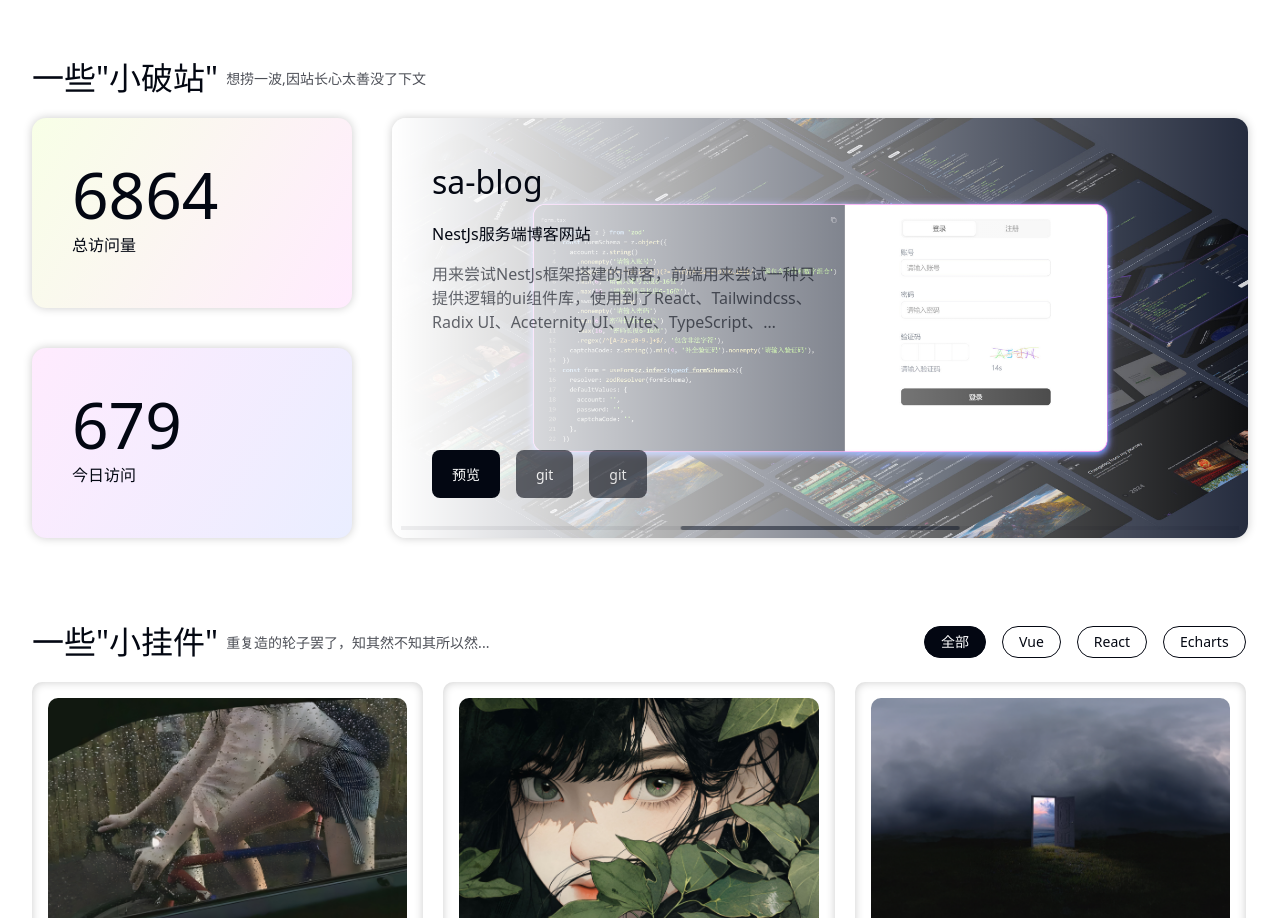
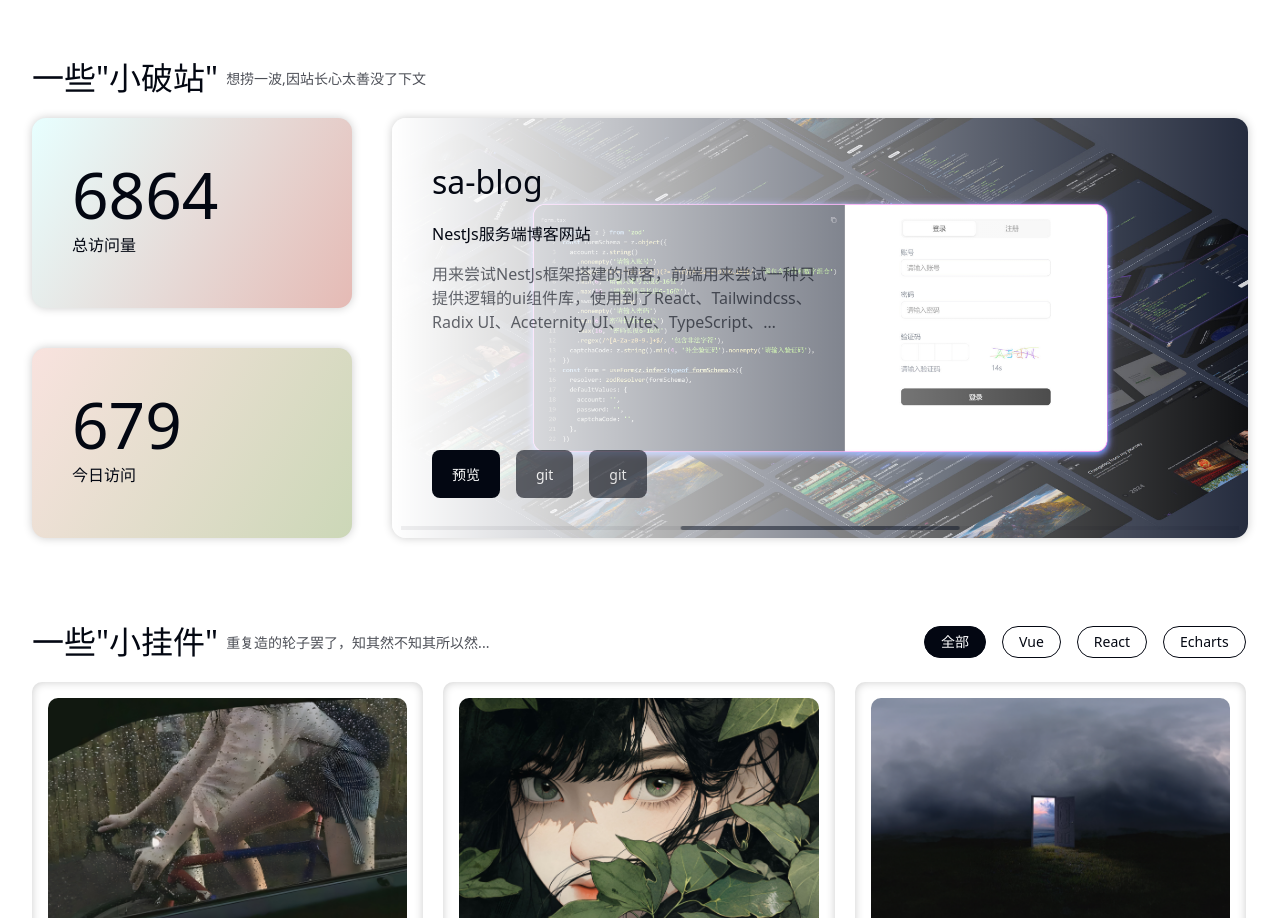
Before and after one commit to MC-YCY/next-blog, a Next.js app: page / in a window 1280 px wide. Shown: the part 802-1720 px from the top of the page. Built offline with nearby package versions, Linux system fonts and the light colour scheme.

Commit message:
fix: home-data numberCard 颜色

```diff
--- a/components/pages/home/home-data.tsx
+++ b/components/pages/home/home-data.tsx
@@ -113,14 +113,14 @@
 }
 const HomeDataCardCount = () => {
     return <div
-        className={'h-full flex flex-col justify-center xl:py-[32px] xl:px-[40px] pl-4 pt-2 bg-[linear-gradient(121deg,rgba(186,255,16,0.1)_0%,rgba(255,37,243,0.09)_100%)] rounded-[14px] cursor-pointer  bg-background shadow-[0_0_10px_rgba(0,0,0,0.2)] dark:shadow-[0_0_8px_rgba(255,255,255,.1)]'}>
+        className={'h-full flex flex-col justify-center xl:py-[32px] xl:px-[40px] pl-4 pt-2 bg-[linear-gradient(121deg,rgba(196,255,255,0.4)_0%,rgba(190,83,69,0.4)_100%)] rounded-[14px] cursor-pointer  bg-background shadow-[0_0_10px_rgba(0,0,0,0.2)] dark:shadow-[0_0_8px_rgba(255,255,255,.1)]'}>
         <div className={'text-[24px] xl:text-[64px] h-[24px] xl:h-[64px] flex items-center text-foreground'}>6864</div>
         <div className={'text-[16px] h-[16px] flex items-center my-[10px] text-foreground'}>总访问量</div>
     </div>
 }
 const HomeDataCardDate = () => {
     return <div
-        className={'h-full flex flex-col justify-center xl:py-[32px] xl:px-[40px] pl-4 pt-2 bg-[linear-gradient(121deg,rgba(255,57,244,0.1)_0%,rgba(45,86,255,0.1)_100%)] rounded-[14px] cursor-pointer  bg-background shadow-[0_0_10px_rgba(0,0,0,0.2)] dark:shadow-[0_0_8px_rgba(255,255,255,.1)]'}>
+        className={'h-full flex flex-col justify-center xl:py-[32px] xl:px-[40px] pl-4 pt-2 bg-[linear-gradient(121deg,rgba(239,184,174,0.4)_0%,rgba(127,156,76,0.4)_100%)] rounded-[14px] cursor-pointer  bg-background shadow-[0_0_10px_rgba(0,0,0,0.2)] dark:shadow-[0_0_8px_rgba(255,255,255,.1)]'}>
         <div className={'text-[24px] xl:text-[64px] h-[24px] xl:h-[64px] flex items-center text-foreground'}>679</div>
         <div className={'text-[16px] h-[16px] flex items-center my-[10px] text-foreground'}>今日访问</div>
     </div>
```
